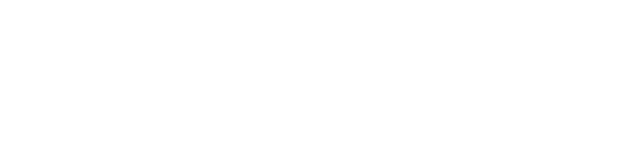
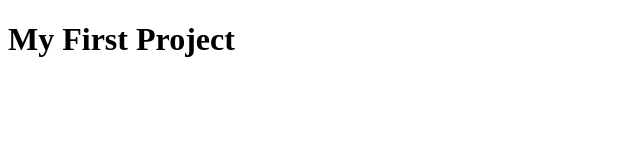
Before and after one commit to Jiniajui/My-first-website-repo, a plain HTML site: page index.html in a window 1280 px wide. Shown: the whole page, without its empty margins (0-640 px from the left). Drawn offline with Linux system fonts and the light colour scheme.

Commit message:
first commit

```diff
--- a/index.html
+++ b/index.html
@@ -6,6 +6,6 @@
     <title>MY First Github Repo</title>
 </head>
 <body>
-
+    <h1>My First Project</h1>
 </body>
 </html>
```
